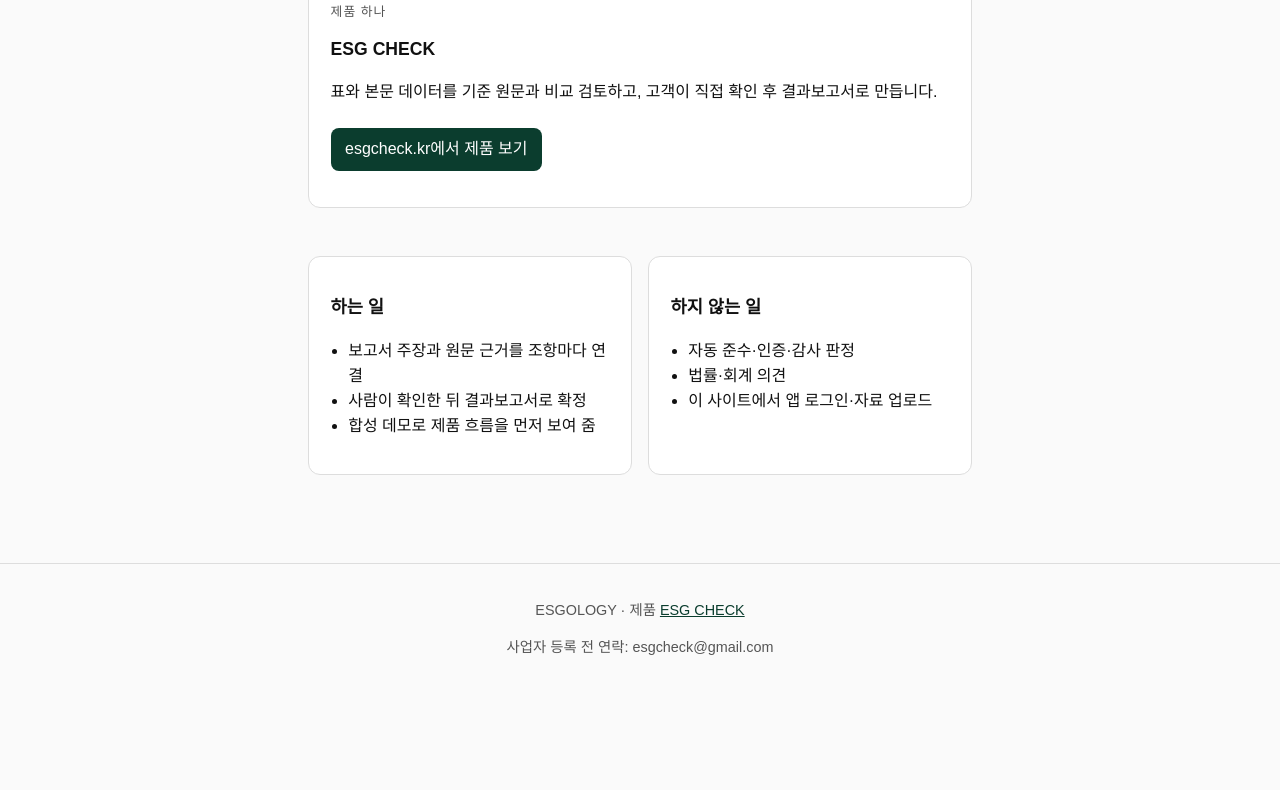
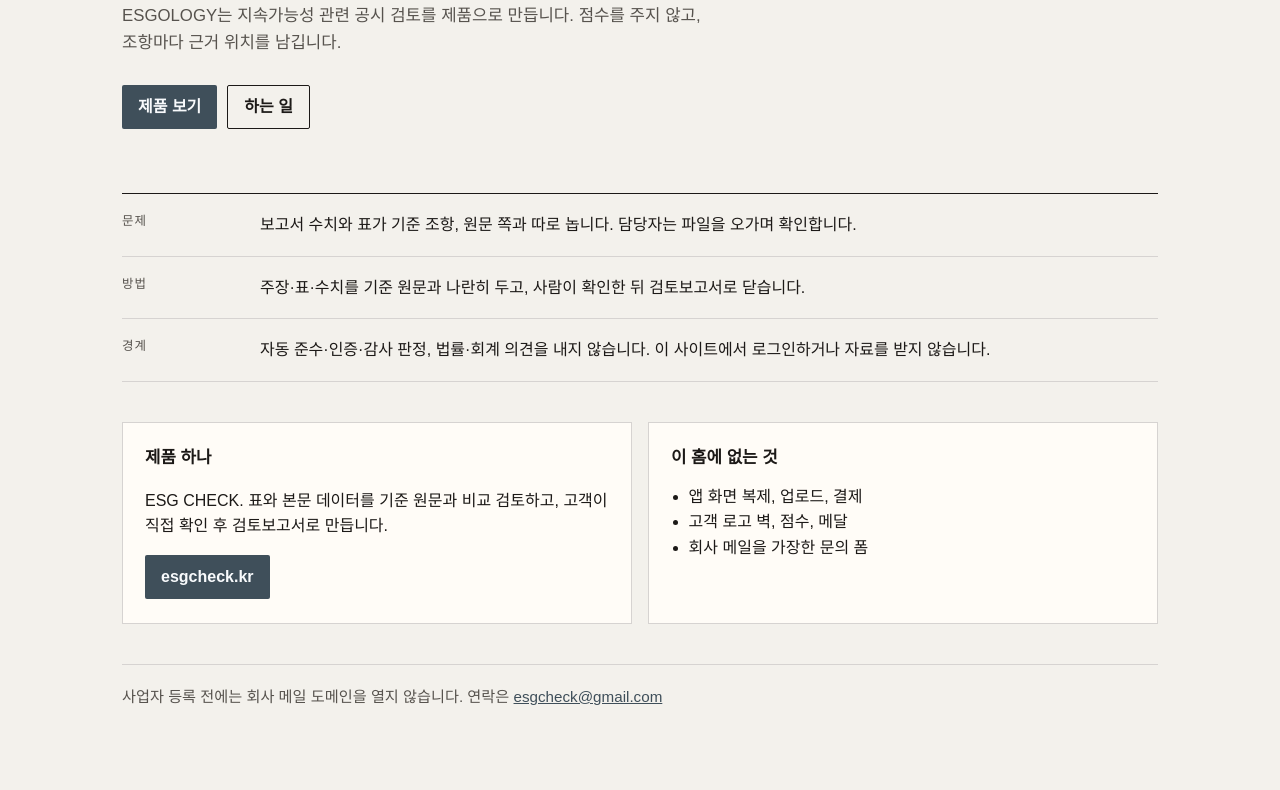
Before and after one commit to zlalxp/esgology, a plain HTML site: page index.html in a window 1280 px wide. Shown: the part 276-1066 px from the top of the page. Before the commit the page ends 968 px from the top, so only its background shows below. Drawn offline with Linux system fonts and the light colour scheme.

Commit message:
feat: redesign ESGOLOGY 1-page company home
Keep the company host static and original. Ledger layout for problem, method, and boundary. No app clone, login, upload, payment, or third-party copy.

```diff
--- a/index.html
+++ b/index.html
@@ -11,59 +11,72 @@
     <link rel="stylesheet" href="styles.css" />
   </head>
   <body>
+    <a class="skip" href="#main">본문으로 건너뛰기</a>
     <header class="bar">
       <a class="mark" href="./">ESGOLOGY</a>
-      <nav>
-        <a href="./product.html">제품</a>
-        <a href="./careers.html">채용</a>
+      <nav aria-label="주요">
+        <a href="#work">하는 일</a>
+        <a href="#product">제품</a>
         <a href="./contact.html">연락</a>
       </nav>
     </header>
 
-    <main>
+    <main id="main" class="wrap">
       <section class="hero">
         <p class="kicker">회사</p>
-        <h1>ESGOLOGY는 공시 검토를 제품으로 만듭니다</h1>
+        <h1>공시 문장을 원문 옆에 두고 사람이 닫게 합니다</h1>
         <p class="lead">
-          지속가능경영 보고서를 사람이 확인할 수 있게, 주장과 원문 근거를 조항마다 연결하는 제품을 만듭니다.
+          ESGOLOGY는 지속가능성 관련 공시 검토를 제품으로 만듭니다. 점수를 주지 않고, 조항마다 근거 위치를 남깁니다.
         </p>
+        <div class="actions">
+          <a class="cta" href="https://esgcheck.kr/">제품 보기</a>
+          <a class="ghost" href="#work">하는 일</a>
+        </div>
       </section>
 
-      <section class="card" aria-labelledby="product-card">
-        <p class="kicker">제품 하나</p>
-        <h2 id="product-card">ESG CHECK</h2>
-        <p>
-          표와 본문 데이터를 기준 원문과 비교 검토하고, 고객이 직접 확인 후 결과보고서로 만듭니다.
-        </p>
-        <p>
-          <a class="cta" href="https://esgcheck.kr/">esgcheck.kr에서 제품 보기</a>
-        </p>
+      <section id="work" aria-labelledby="work-title">
+        <h2 id="work-title" class="visually-hidden">하는 일과 하지 않는 일</h2>
+        <dl class="ledger">
+          <div class="row">
+            <dt>문제</dt>
+            <dd>보고서 수치와 표가 기준 조항, 원문 쪽과 따로 놉니다. 담당자는 파일을 오가며 확인합니다.</dd>
+          </div>
+          <div class="row">
+            <dt>방법</dt>
+            <dd>주장·표·수치를 기준 원문과 나란히 두고, 사람이 확인한 뒤 검토보고서로 닫습니다.</dd>
+          </div>
+          <div class="row">
+            <dt>경계</dt>
+            <dd>자동 준수·인증·감사 판정, 법률·회계 의견을 내지 않습니다. 이 사이트에서 로그인하거나 자료를 받지 않습니다.</dd>
+          </div>
+        </dl>
       </section>
 
-      <section class="split" aria-labelledby="do-dont">
-        <h2 id="do-dont" class="sr">하는 일 / 하지 않는 일</h2>
-        <div>
-          <h3>하는 일</h3>
+      <section class="split" id="product" aria-labelledby="product-title">
+        <article class="panel">
+          <h2 id="product-title">제품 하나</h2>
+          <p>ESG CHECK. 표와 본문 데이터를 기준 원문과 비교 검토하고, 고객이 직접 확인 후 검토보고서로 만듭니다.</p>
+          <p><a class="cta" href="https://esgcheck.kr/">esgcheck.kr</a></p>
+        </article>
+        <article class="panel">
+          <h2>이 홈에 없는 것</h2>
           <ul>
-            <li>보고서 주장과 원문 근거를 조항마다 연결</li>
-            <li>사람이 확인한 뒤 결과보고서로 확정</li>
-            <li>합성 데모로 제품 흐름을 먼저 보여 줌</li>
+            <li>앱 화면 복제, 업로드, 결제</li>
+            <li>고객 로고 벽, 점수, 메달</li>
+            <li>회사 메일을 가장한 문의 폼</li>
           </ul>
-        </div>
-        <div>
-          <h3>하지 않는 일</h3>
-          <ul>
-            <li>자동 준수·인증·감사 판정</li>
-            <li>법률·회계 의견</li>
-            <li>이 사이트에서 앱 로그인·자료 업로드</li>
-          </ul>
-        </div>
+        </article>
       </section>
+
+      <p class="note">
+        사업자 등록 전에는 회사 메일 도메인을 열지 않습니다. 연락은
+        <a href="mailto:esgcheck@gmail.com">esgcheck@gmail.com</a>
+      </p>
     </main>
 
     <footer>
       <p>ESGOLOGY · 제품 <a href="https://esgcheck.kr/">ESG CHECK</a></p>
-      <p>사업자 등록 전 연락: esgcheck@gmail.com</p>
+      <p>esgology.co.kr · 앱 호스트가 아닙니다</p>
     </footer>
   </body>
 </html>
--- a/styles.css
+++ b/styles.css
@@ -1,83 +1,266 @@
 :root {
   color-scheme: light;
-  --ink: #111;
-  --muted: #555;
-  --line: #ddd;
-  --bg: #fafafa;
-  --card: #fff;
-  --accent: #0b3d2e;
+  --paper: #f3f1ec;
+  --sheet: #fffcf7;
+  --ink: #1c1917;
+  --mute: #57534e;
+  --rule: #d6d3d1;
+  --mark: #3f4f5a;
+  --mark-ink: #f8fafc;
+  --focus: #1d4e89;
 }
-* { box-sizing: border-box; }
-html, body { margin: 0; padding: 0; }
+
+*,
+*::before,
+*::after {
+  box-sizing: border-box;
+}
+
+html,
 body {
-  font-family: "Pretendard", "Noto Sans KR", sans-serif;
+  margin: 0;
+  padding: 0;
+}
+
+html {
+  scroll-behavior: smooth;
+}
+
+body {
+  font-family: "Pretendard", "Noto Sans KR", "Apple SD Gothic Neo", sans-serif;
   color: var(--ink);
-  background: var(--bg);
-  line-height: 1.55;
+  background: var(--paper);
+  line-height: 1.6;
+  word-break: keep-all;
 }
-a { color: var(--accent); }
+
+a {
+  color: var(--mark);
+}
+
+:focus {
+  outline: none;
+}
+
+:focus-visible {
+  outline: 2px solid var(--focus);
+  outline-offset: 3px;
+}
+
+:target,
+:focus-visible {
+  scroll-margin-top: 88px;
+}
+
+.skip {
+  position: absolute;
+  left: 12px;
+  top: -40px;
+  background: var(--ink);
+  color: var(--sheet);
+  padding: 8px 12px;
+  z-index: 50;
+}
+
+.skip:focus {
+  top: 12px;
+}
+
 .bar {
+  position: sticky;
+  top: 0;
+  z-index: 20;
   display: flex;
   justify-content: space-between;
   align-items: center;
-  padding: 1rem 1.25rem;
-  border-bottom: 1px solid var(--line);
-  background: var(--card);
+  gap: 16px;
+  padding: 14px 22px;
+  background: rgb(243 241 236 / 0.92);
+  border-bottom: 1px solid var(--rule);
 }
+
 .mark {
   font-weight: 700;
-  letter-spacing: 0.04em;
+  letter-spacing: 0.12em;
   text-decoration: none;
   color: var(--ink);
+  font-size: 13px;
 }
+
+nav {
+  display: flex;
+  flex-wrap: wrap;
+  gap: 4px 16px;
+}
+
 nav a {
-  margin-left: 1rem;
   text-decoration: none;
-  color: var(--muted);
+  color: var(--mute);
+  min-height: 44px;
+  display: inline-flex;
+  align-items: center;
 }
-nav a[aria-current="page"] { color: var(--ink); font-weight: 600; }
-main { max-width: 44rem; margin: 0 auto; padding: 2.5rem 1.25rem 4rem; }
+
+nav a[aria-current="page"] {
+  color: var(--ink);
+  font-weight: 600;
+}
+
+.wrap {
+  max-width: 1080px;
+  margin: 0 auto;
+  padding: 0 22px 72px;
+}
+
+.hero {
+  padding: 56px 0 28px;
+  max-width: 38rem;
+}
+
 .kicker {
-  text-transform: none;
+  margin: 0 0 10px;
+  color: var(--mute);
   letter-spacing: 0.08em;
   font-size: 0.8rem;
-  color: var(--muted);
-  margin: 0 0 0.5rem;
 }
-h1 { font-size: 1.85rem; line-height: 1.3; margin: 0 0 1rem; }
-h2, h3 { font-size: 1.1rem; }
-.lead { font-size: 1.05rem; color: var(--muted); }
-.card, .split > div {
-  background: var(--card);
-  border: 1px solid var(--line);
-  border-radius: 12px;
-  padding: 1.25rem 1.35rem;
-  margin: 1.5rem 0;
+
+h1 {
+  margin: 0 0 16px;
+  font-size: clamp(1.8rem, 4vw, 2.6rem);
+  line-height: 1.25;
+  letter-spacing: -0.03em;
+  font-weight: 650;
 }
-.split { display: grid; gap: 1rem; }
-@media (min-width: 720px) {
-  .split { grid-template-columns: 1fr 1fr; }
+
+.lead {
+  margin: 0;
+  color: var(--mute);
+  font-size: 1.05rem;
 }
+
+.actions {
+  display: flex;
+  flex-wrap: wrap;
+  gap: 10px;
+  margin-top: 28px;
+}
+
+.cta,
+.ghost {
+  display: inline-flex;
+  align-items: center;
+  justify-content: center;
+  min-height: 44px;
+  padding: 0 16px;
+  text-decoration: none;
+  border-radius: 2px;
+  font-weight: 600;
+}
+
 .cta {
-  display: inline-block;
-  margin-top: 0.5rem;
-  padding: 0.55rem 0.9rem;
-  background: var(--accent);
-  color: #fff;
-  text-decoration: none;
-  border-radius: 8px;
+  background: var(--mark);
+  color: var(--mark-ink);
 }
-.sr {
+
+.ghost {
+  border: 1px solid var(--ink);
+  color: var(--ink);
+}
+
+.ledger {
+  display: grid;
+  gap: 0;
+  margin: 36px 0 0;
+  border-top: 1px solid var(--ink);
+}
+
+.row {
+  display: grid;
+  grid-template-columns: 7.5rem 1fr;
+  gap: 18px;
+  padding: 18px 0;
+  border-bottom: 1px solid var(--rule);
+}
+
+.row dt {
+  margin: 0;
+  font-size: 0.78rem;
+  letter-spacing: 0.08em;
+  color: var(--mute);
+}
+
+.row dd {
+  margin: 0;
+}
+
+.split {
+  display: grid;
+  gap: 16px;
+  margin-top: 40px;
+}
+
+@media (min-width: 760px) {
+  .split {
+    grid-template-columns: 1fr 1fr;
+  }
+}
+
+.panel {
+  background: var(--sheet);
+  border: 1px solid var(--rule);
+  padding: 22px 22px 8px;
+}
+
+.panel h2 {
+  margin: 0 0 12px;
+  font-size: 1.05rem;
+}
+
+.panel ul {
+  margin: 0 0 16px;
+  padding-left: 1.1rem;
+}
+
+.note {
+  margin-top: 40px;
+  padding-top: 20px;
+  border-top: 1px solid var(--rule);
+  color: var(--mute);
+  font-size: 0.95rem;
+}
+
+footer {
+  border-top: 1px solid var(--rule);
+  padding: 22px;
+  color: var(--mute);
+  font-size: 0.9rem;
+}
+
+footer p {
+  margin: 0 0 6px;
+}
+
+.visually-hidden {
   position: absolute;
   width: 1px;
   height: 1px;
+  padding: 0;
+  margin: -1px;
   overflow: hidden;
+  clip: rect(0, 0, 0, 0);
+  white-space: nowrap;
+  border: 0;
 }
-footer {
-  border-top: 1px solid var(--line);
-  padding: 1.25rem;
-  color: var(--muted);
-  font-size: 0.9rem;
-  text-align: center;
+
+@media (max-width: 640px) {
+  .row {
+    grid-template-columns: 1fr;
+    gap: 6px;
+  }
 }
-ul { padding-left: 1.1rem; }
+
+@media (prefers-reduced-motion: reduce) {
+  html {
+    scroll-behavior: auto;
+  }
+}
```
Also changed, not shown: careers.html (+5 -6 lines), contact.html (+5 -4 lines), product.html (+11 -7 lines), README.md.
